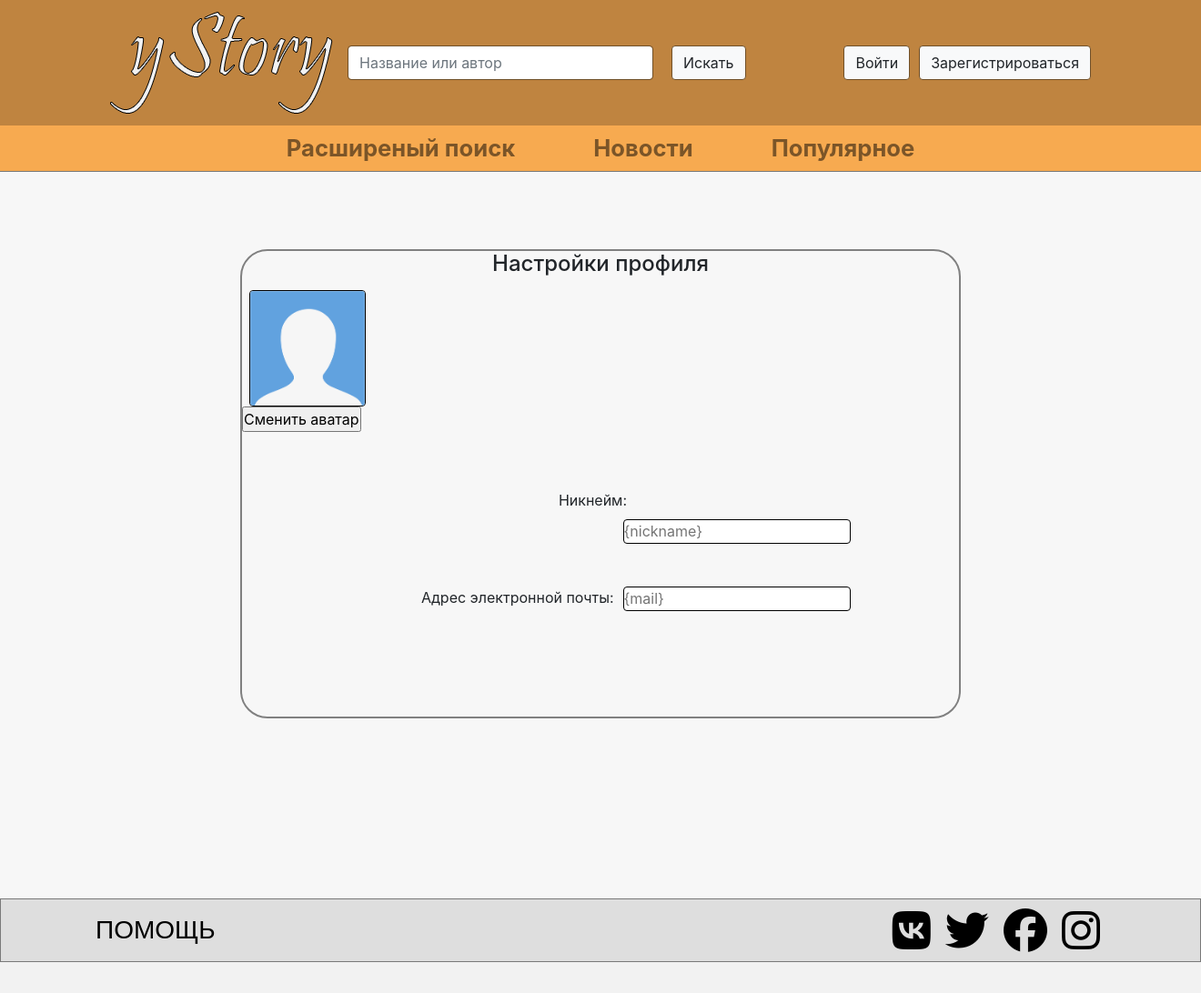
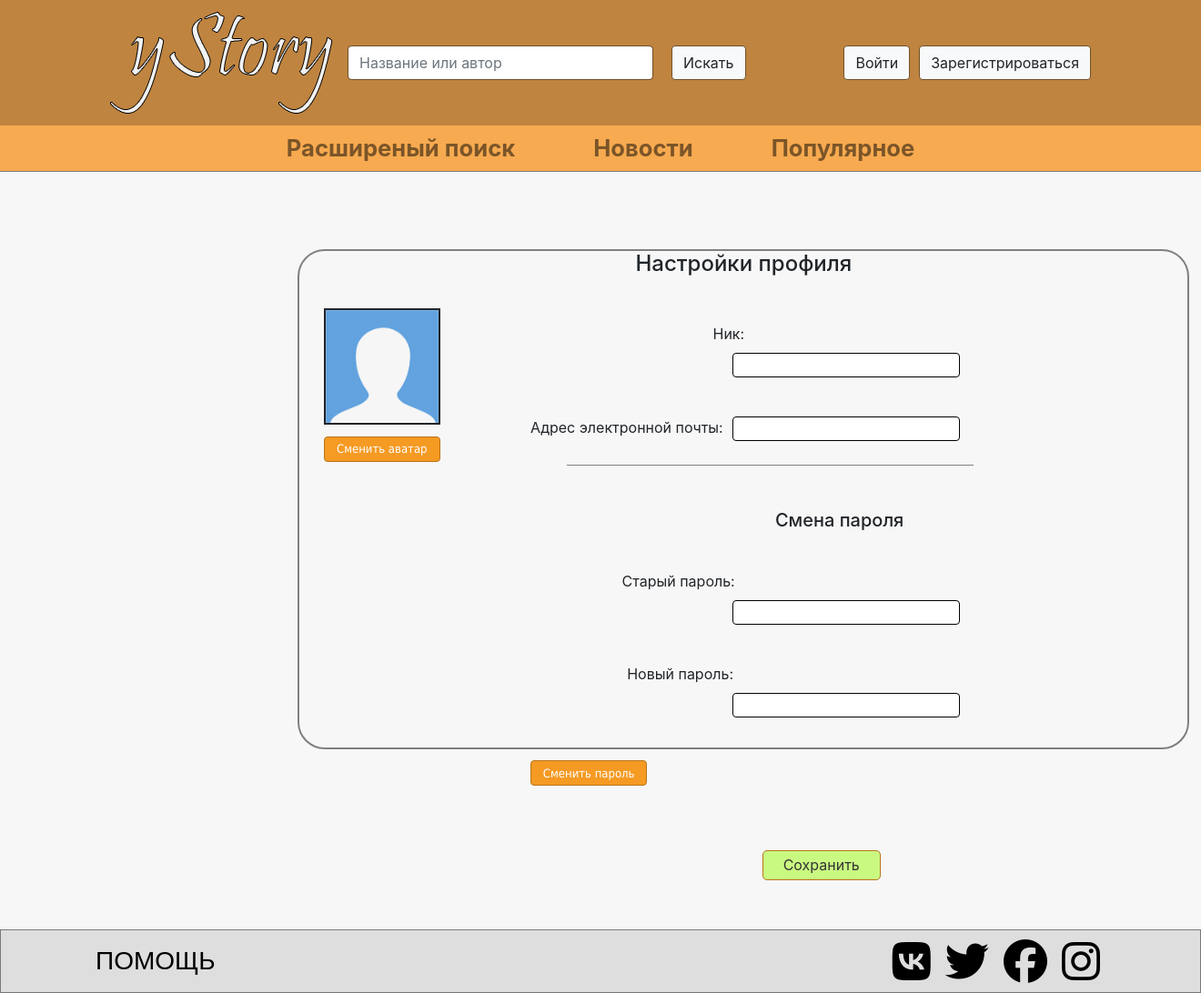
Before and after one commit to JustSliv/yStory, a PHP site: page /profile_settings.php in a window 1320 px wide. Shown: the whole page at 91% size. Before the commit the page ends 1058 px from the top, so only its background shows below. Run offline with PHP 8.4, Linux system fonts and the light colour scheme; some libraries are stand-ins or nearby versions.

Commit message:
fix profile settings template

```diff
--- a/profile_settings.php
+++ b/profile_settings.php
@@ -30,23 +30,44 @@
 <body>
 	<div class="wrapper">
 		<?php require_once "header.html" ?>
+
         <div class="content">
             <h4  class="topic">Настройки профиля</h4>
-            <div id="avatar" class="avatar">
-                <img id="avatar" class="image" src="images/rsz_avatar-default.png">
-               <input  class="change_avatar" type="submit" value="Сменить аватар"></input>
+            <div class="main">
+               <div class="data">
+                    <label class="nick" for="nickname">Ник:</label>
+                    <input class="info" type="text" id="nickname" />
+                </div>
+                <div class="data">
+                    <label for="mail">Адрес электронной почты:</label>
+                    <input class="info" type="text" id="mail" />
+                </div>
+                <div class="strip"></div>
+
+                    <h5 class="pass_change_topic">Смена пароля</h5>
+
+                <div class="pass_change">
+                    <div class="data">
+                        <label class="old_pass"for="old_pass">Старый пароль:</label>
+                        <input class="info" type="text" id="old_pass" />
+                    </div>
+                    <div class="data">
+                        <label class="new_pass"for="new_pass">Новый пароль:</label>
+                        <input class="info" type="text" id="new_pass" />
+                    </div>
+                </div>
+                <input class="change_avatar" type="submit" value="Сменить пароль"></input>
+                <input class="save" type="submit" value="Сохранить"></input>
             </div>
 
-            <div class="main">
-                <div class="reg_data">
-                <label class="nickname" for="nickname" >Никнейм:</label>
-                <input id="nickname" class="data" type="text" placeholder="{nickname}"></input><br>
+
+            <div class="avatar">
+                <div>
+                    <img class="image" src="images/rsz_avatar-default.png">
                 </div>
-                <div class="reg_data">
-                <label for="mail">Адрес электронной почты: </label>
-                <input id="mail" class="data" type="text"placeholder="{mail}"></input><br>
+                <input class="change_avatar" type="submit" value="Сменить аватар"></input>
             </div>
-            </div>
+
         </div>
 		<?php require_once "footer.html" ?>
 	</div>
--- a/styles/profile_settings/styles.css
+++ b/styles/profile_settings/styles.css
@@ -1,9 +1,10 @@
 .content{
-height: 516px;
+width: 980px;
+height: 550px;
 margin-top: 6.42%;
 margin-bottom: 15%;
-margin-left: 20%;
-margin-right: 20%;
+margin-left: 24.8%;
+margin-right: 23.7%;
 border-radius: 30px;
 border-width: 2px;
 border-color: grey;
@@ -13,54 +14,96 @@ border-style: solid;
 .topic{
 text-align: center;
 }
+.avatar{
+position: absolute;
+width: 128px;
+margin-left: 2%;
+margin-top: 2%;
+}
+.image{
+height: 128px;
+width: 128px;
+border-style: solid;
+border-width: 2px;
+}
+.change_avatar{
+margin-top: 10%;
+font-family: "Tahoma Обычный", Tahoma, sans-serif;
+border-style: solid;
+border-color: rgb(184, 116, 26);
+border-width: 1px;
+border-radius: 4px;
+font-size: 13px;
+width: 128px;
+height: 28px;
+background-color: rgb(245, 154, 35);
+color: white;
 
-.reg_data{
+}
+
+div.main div.data{
 clear:both;
 text-align:right;
 line-height:25px;
-margin-top: 10%;
+margin-top: 9%;
 }
 
-div.main label {
+.info{
+border-style: solid;
+border-color: black;
+border-width: 1px;
+border-radius: 4px;
+}
+
+div.main label{
 float:left;
 padding-right:10px;
 }
 
-.nickname{
-margin-left: 32%;
+.main{
+float:left;
+margin-left: 26%;
 }
 
-.main {
-float:left;
-margin-left: 25%;
+.nick{
+margin-left: 42.5%;
 }
 
-.data{
+.strip{
+position: absolute;
+margin-top: 2%;
+margin-left: 3%;
+height:1px;
+width: 447px;
+background-color: grey;
+}
+
+.pass_change_topic{
+margin-top: 16%;
+margin-left: 57%;
+}
+
+div.pass_change div.data{
+}
+
+.old_pass{
+margin-left:21.3%;
+}
+.new_pass{
+margin-left:22.5%;
+}
+
+.save{
+margin-left:54%;
+margin-top: 15%;
+width: 130px;
+height: 33px;
+background-color: rgba(202, 249, 130, 1);
+box-sizing: border-box;
+border-width: 1px;
 border-style: solid;
-border-color: black;
-border-radius: 4px;
-border-width: 1px;
+border-color: rgba(184, 116, 26, 1);
+border-radius: 5px;
+box-shadow: none;
+color: #333333;
 }
-.image{
-float:left;
-margin-left: 5%;
-margin-top: 4%;
-height: 128px;
-width: 128px;
-border-style: solid;
-border-color: black;
-border-radius: 4px;
-border-width: 1px;
-}
-.avatar{
-width: 150px;
-height: 178px;
-margin-right: 0;
-
-}
-.change_avatar{
-float:left;
-position:relative;
-margin: 0;
-
-}
```
